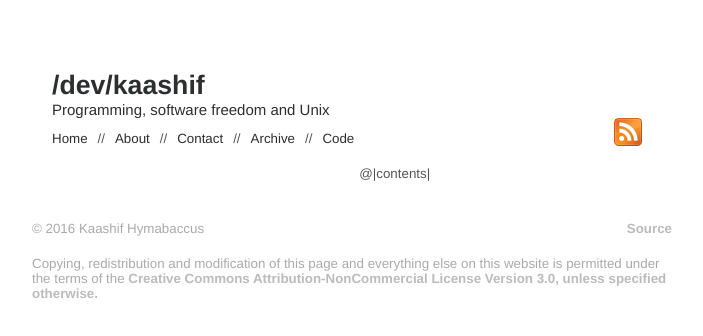
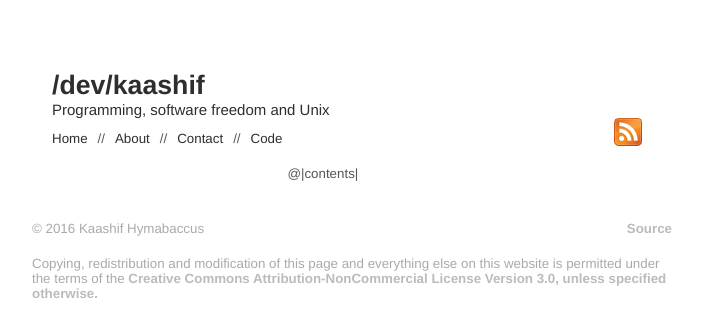
Before and after one commit to kaashif/blog, a plain HTML site: page _src/page-template.html in a window 1280 px wide. Shown: the whole page, without its empty margins (288-991 px from the left). Drawn offline with nearby package versions, Linux system fonts and the light colour scheme; some packages are replaced by stand-ins of ours.

Commit message:
removed archive link

```diff
--- a/_src/page-template.html
+++ b/_src/page-template.html
@@ -24,8 +24,6 @@
             <li>//</li>
             <li> <a href="/contact">Contact</a></li>
             <li>//</li>
-            <li> <a href="/archive">Archive</a></li>
-            <li>//</li>
             <li> <a href="https://github.com/kaashif">Code</a></li>
         </ul>
 		<a id="feedimg" href="/feeds/all.atom.xml"><img src="/static/feed.png" /></a>
```
